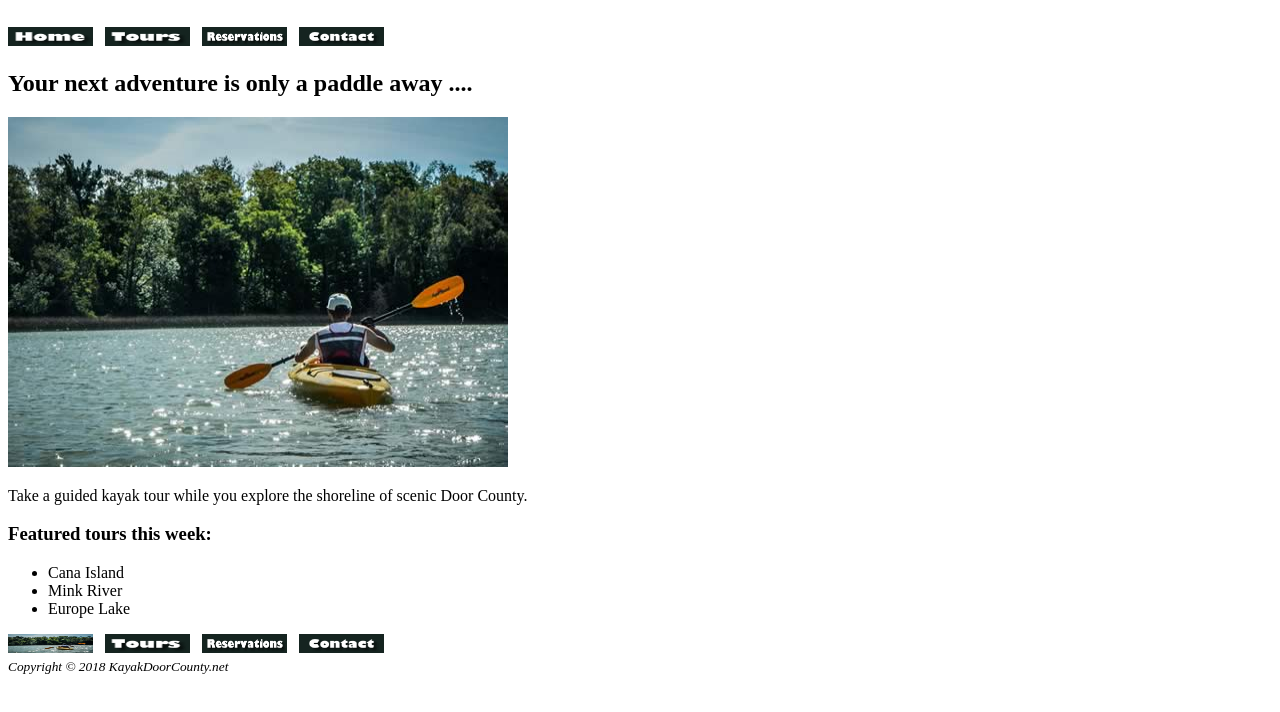
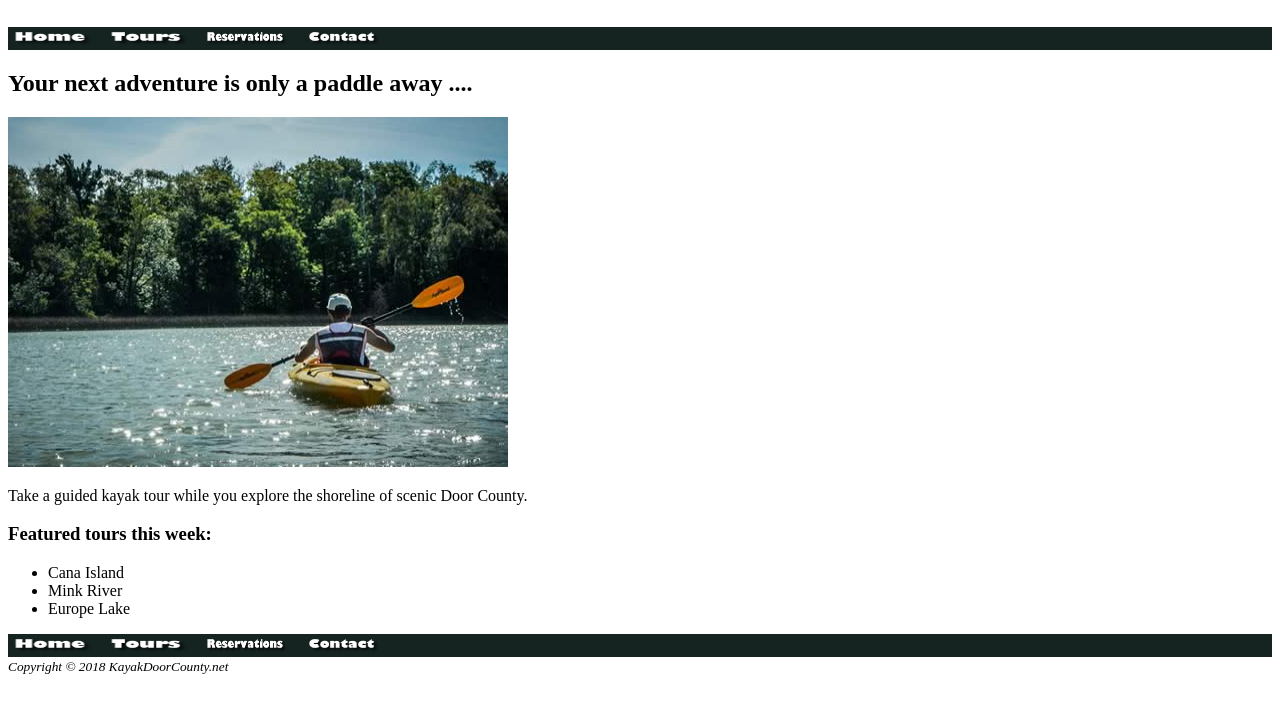
Before and after one commit to L1NE-re/Kayak, a plain HTML site: page index.html in a window 1280 px wide. Shown: the part 84-796 px from the top of the page. Drawn offline with Linux system fonts and the light colour scheme.

Commit message:
added styling

```diff
--- a/index.html
+++ b/index.html
@@ -4,14 +4,15 @@
 <meta charset="utf-8">
 <title>KayakDoorCounty.net</title>
 <style>
-
+#bar {background-color: #152420;}
+img {border: none;}
 </style>
 </head>
 <body>
 <header>
   <h1><img src="kayakdc.gif" alt="KayakDoorCounty.net" width="500" height="60"></h1>
 </header>
-<nav>
+<nav id="bar">
 <a href="index.html"><img src="home.gif" height="19" width="85" alt="Home"></a> &nbsp;
 <a href="tours.html"><img src="tours.gif" height="19" width="85" alt="Tours"></a> &nbsp;
 <a href="reservations.html"><img src="reservations.gif" height="19" width="85" alt="Reservations"></a> &nbsp;
@@ -31,7 +32,8 @@
 <nav>
 
 <footer>
-  <a href="index.html"><img src="hero.jpg" height="19" width="85" alt="Home"></a> &nbsp;
+  <nav id="bar">
+  <a href="index.html"><img src="home.gif" height="19" width="85" alt="Home"></a> &nbsp;
   <a href="tours.html"><img src="tours.gif" height="19" width="85" alt="Tours"></a> &nbsp;
   <a href="reservations.html"><img src="reservations.gif" height="19" width="85" alt="Reservations"></a> &nbsp;
   <a href="contact.html"><img src="contact.gif" height="19" width="85"></a> &nbsp;
```
